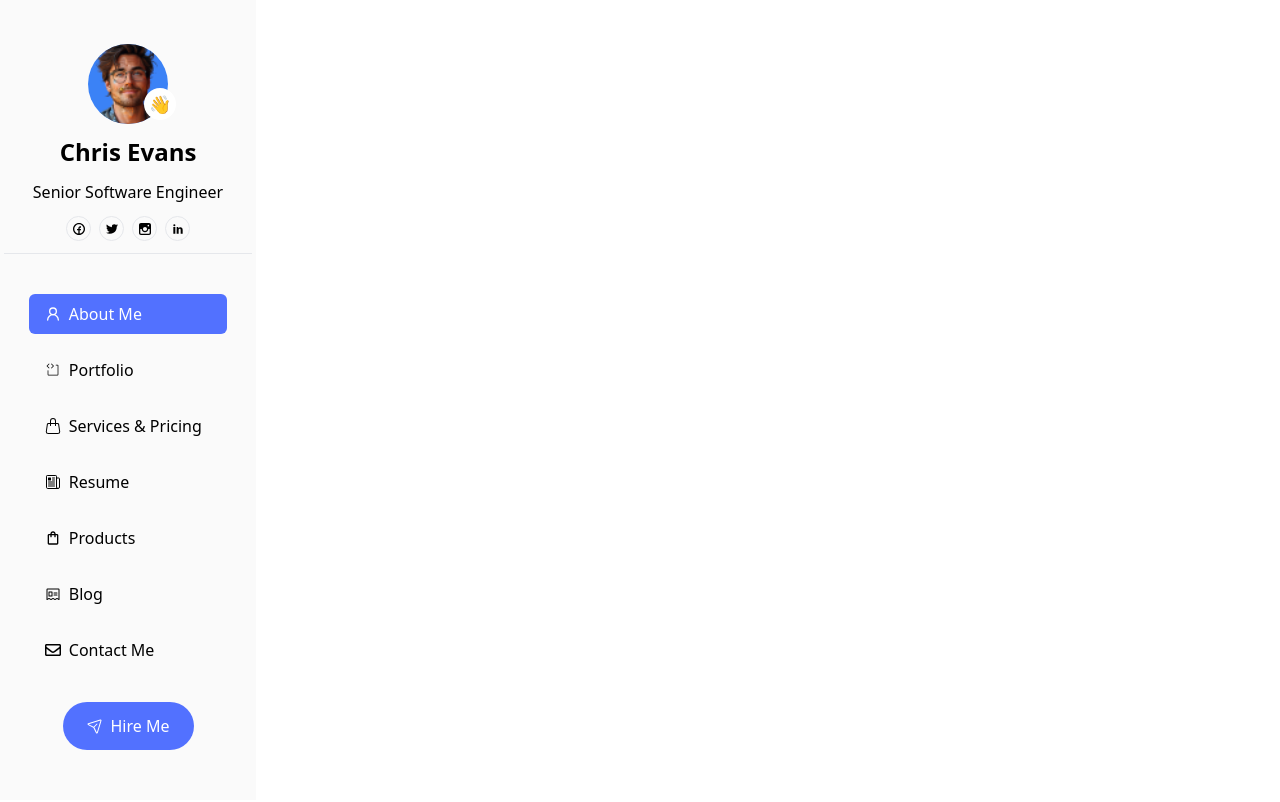
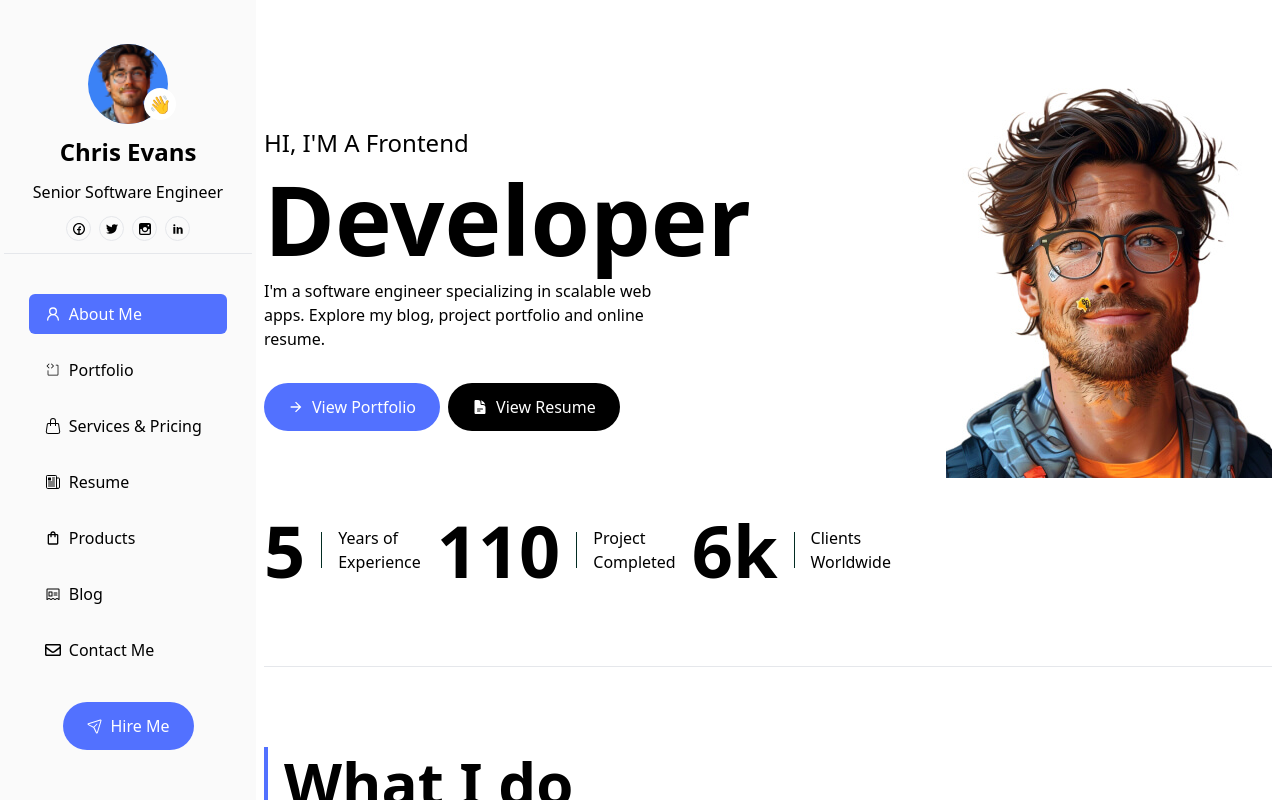
Before and after one commit to pantbros/myresume, a React (Vite) app: page /about in a window 1280 px wide. Shown: the top 802 px of the page. Built offline with nearby package versions, Linux system fonts and the light colour scheme.

Commit message:
adding redirects and layout

```diff
--- a/src/App.jsx
+++ b/src/App.jsx
@@ -12,7 +12,7 @@ function App() {
   return (
     <>
     <BrowserRouter>
-      {/* <div className='flex h-[100vh] overflow-hidden w-[100%]'> */}
+      <div className='flex h-[100vh] overflow-hidden w-[100%]'>
         <Routes>
           <Route path="/" element={<Navigate to="/about" replace />} />
           <Route path="/about" element={<About />} />
@@ -24,7 +24,7 @@ function App() {
           <Route path="/blog" element={<Blog />} />
           <Route path="*" element={<NotFound404 />} />
         </Routes>
-      {/* </div> */}
+      </div>
     </BrowserRouter>
     </>
   )
```
Also changed, not shown: 1 other file (tests, documents, lock files or other folders).
